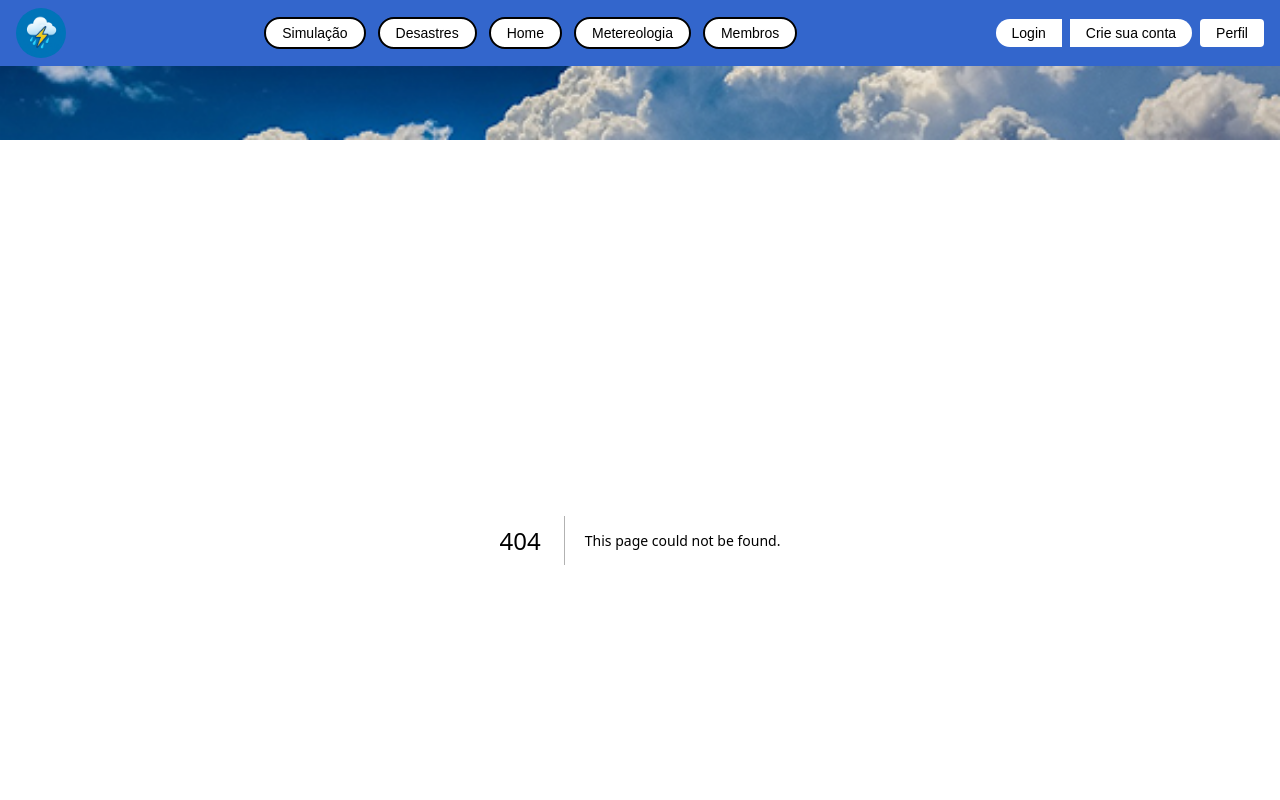
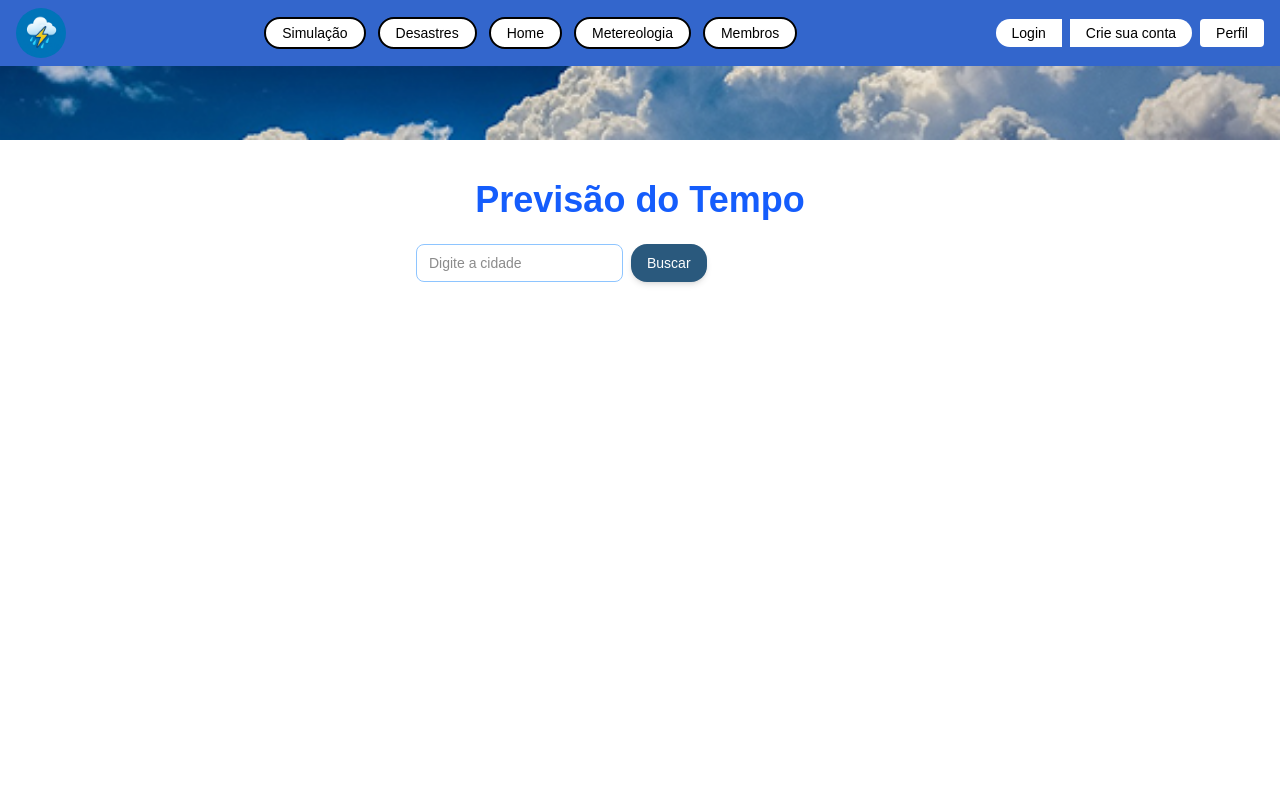
Before and after one commit to juliabusso/GlobalSolutionClimaAI, a Next.js app in the folder climaai/: page /metereologia in a window 1280 px wide. Before the commit this address had no page. Shown: the top 800 px of the page. Built offline with nearby package versions, Linux system fonts and the light colour scheme.

Commit message:
Card, button, utils, página de metereologia tudo funcionando

```diff
--- a/climaai/package.json
+++ b/climaai/package.json
@@ -9,10 +9,12 @@
     "lint": "next lint"
   },
   "dependencies": {
+    "clsx": "^2.1.1",
     "lucide-react": "^0.513.0",
     "next": "15.3.3",
     "react": "^19.0.0",
-    "react-dom": "^19.0.0"
+    "react-dom": "^19.0.0",
+    "tailwind-variants": "^1.0.0"
   },
   "devDependencies": {
     "@eslint/eslintrc": "^3",
--- a/climaai/src/app/layout.tsx
+++ b/climaai/src/app/layout.tsx
@@ -1,6 +1,6 @@
 import './globals.css';
-import Header from './components/Header';
-import Footer from './components/Footer';
+import Header from '@/components/Header';
+import Footer from '@/components/Footer';
 
 export const metadata = {
   title: 'ClimaAI',
--- /dev/null
+++ b/climaai/src/app/metereologia/page.tsx
@@ -0,0 +1,90 @@
+'use client'
+
+import { useState } from 'react'
+import { Input } from '@/components/Input'
+import { Button } from '@/components/Button'
+import { Card, CardContent } from '@/components/Card'
+import { CloudSun, CloudRain, Sun, Snowflake, Wind } from 'lucide-react'
+
+const getWeatherIcon = (code: number) => {
+  if ([0, 1].includes(code)) return <Sun className="text-yellow-500 w-8 h-8" />
+  if ([2].includes(code)) return <CloudSun className="text-blue-500 w-8 h-8" />
+  if ([3, 45, 48].includes(code)) return <CloudRain className="text-gray-500 w-8 h-8" />
+  if ([51, 53, 55, 61, 63, 65, 80, 81, 82].includes(code)) return <CloudRain className="text-blue-400 w-8 h-8" />
+  if ([71, 73, 75, 85, 86].includes(code)) return <Snowflake className="text-blue-300 w-8 h-8" />
+  return <Wind className="text-gray-400 w-8 h-8" />
+}
+
+export default function WeatherPage() {
+  const [city, setCity] = useState('')
+  const [forecast, setForecast] = useState<any>(null)
+  const [loading, setLoading] = useState(false)
+
+  const getForecast = async () => {
+    setLoading(true)
+    try {
+      const geoRes = await fetch(
+        `https://geocoding-api.open-meteo.com/v1/search?name=${city}&count=1`
+      )
+      const geoData = await geoRes.json()
+
+      if (!geoData.results || geoData.results.length === 0) {
+        setForecast(null)
+        setLoading(false)
+        return
+      }
+
+      const { latitude, longitude } = geoData.results[0]
+      const weatherRes = await fetch(
+        `https://api.open-meteo.com/v1/forecast?latitude=${latitude}&longitude=${longitude}&daily=temperature_2m_max,temperature_2m_min,weathercode,windspeed_10m_max&timezone=auto`
+      )
+      const weatherData = await weatherRes.json()
+      setForecast(weatherData)
+    } catch (err) {
+      console.error(err)
+    }
+    setLoading(false)
+  }
+
+  return (
+    <div className="min-h-screen bg-white p-4 md:p-10">
+      <h1 className="text-2xl md:text-4xl font-bold text-blue-600 mb-6 text-center">
+        Previsão do Tempo
+      </h1>
+      <div className="max-w-md mx-auto flex gap-2 mb-8">
+        <Input
+          placeholder="Digite a cidade"
+          value={city}
+          onChange={(e) => setCity(e.target.value)}
+        />
+        <Button onClick={getForecast} disabled={loading}>
+          {loading ? 'Buscando...' : 'Buscar'}
+        </Button>
+      </div>
+
+      {forecast && (
+        <div className="max-w-4xl mx-auto grid grid-cols-1 sm:grid-cols-2 lg:grid-cols-3 gap-4">
+          {forecast.daily.time.map((date: string, index: number) => (
+            <Card key={date} className="bg-blue-50">
+              <CardContent className="p-4 text-center">
+                <p className="font-semibold text-blue-700">{new Date(date).toLocaleDateString()}</p>
+                <div className="flex justify-center my-2">
+                  {getWeatherIcon(forecast.daily.weathercode[index])}
+                </div>
+                <p className="text-blue-800">
+                  Máx: {forecast.daily.temperature_2m_max[index]}°C
+                </p>
+                <p className="text-blue-800">
+                  Mín: {forecast.daily.temperature_2m_min[index]}°C
+                </p>
+                <p className="text-sm text-gray-500">
+                  Vento: {forecast.daily.windspeed_10m_max[index]} km/h
+                </p>
+              </CardContent>
+            </Card>
+          ))}
+        </div>
+      )}
+    </div>
+  )
+}
--- a/climaai/src/app/perfil/page.tsx
+++ b/climaai/src/app/perfil/page.tsx
@@ -1,5 +1,5 @@
 import Image from "next/image";
-import { Button } from "../components/Button";
+import { Button } from "@/components/Button";
 
 export default function ProfilePage() {
   return (
--- /dev/null
+++ b/climaai/src/components/Card.tsx
@@ -0,0 +1,31 @@
+import { cn } from './lib/util'
+import { HTMLAttributes, ReactNode } from 'react'
+
+interface CardProps extends HTMLAttributes<HTMLDivElement> {
+  children?: ReactNode
+}
+
+export function Card({ className, children, ...props }: CardProps) {
+  return (
+    <div
+      className={cn(
+        "rounded-xl border bg-white p-4 shadow-md",
+        className
+      )}
+      {...props}
+    >
+      {children}
+    </div>
+  )
+}
+
+export function CardContent({ className, children, ...props }: CardProps) {
+  return (
+    <div
+      className={cn("p-2", className)}
+      {...props}
+    >
+      {children}
+    </div>
+  )
+}
--- /dev/null
+++ b/climaai/src/components/Input.tsx
@@ -0,0 +1,25 @@
+'use client'
+
+import { InputHTMLAttributes } from 'react'
+import { cn } from './lib/util'
+
+interface InputProps extends InputHTMLAttributes<HTMLInputElement> {
+  label?: string
+}
+
+export function Input({ label, className, ...props }: InputProps) {
+  return (
+    <div className="flex flex-col gap-1">
+      {label && <label className="text-sm text-blue-700 font-medium">{label}</label>}
+      <input
+        className={cn(
+          'border border-blue-300 rounded-lg px-3 py-2 text-sm outline-none focus:ring-2 focus:ring-blue-500 focus:border-transparent transition w-full',
+          className
+        )}
+        {...props}
+      />
+    </div>
+  )
+}
+
+export default Input
--- /dev/null
+++ b/climaai/src/components/lib/util.ts
@@ -0,0 +1,18 @@
+import { clsx, type ClassValue } from 'clsx'
+import { twMerge } from 'tailwind-merge'
+
+export function cn(...inputs: ClassValue[]) {
+  return twMerge(clsx(...inputs))
+}
+
+export function capitalize(str: string): string {
+  return str.charAt(0).toUpperCase() + str.slice(1)
+}
+
+export function formatDate(dateStr: string): string {
+  return new Date(dateStr).toLocaleDateString('pt-BR', {
+    weekday: 'long',
+    day: 'numeric',
+    month: 'long',
+  })
+}
```
Also changed, not shown: climaai/src/components/Button.tsx (renamed from climaai/src/app/components/Button.tsx), climaai/src/components/Footer.tsx (renamed from climaai/src/app/components/Footer.tsx), climaai/src/components/Header.tsx (renamed from climaai/src/app/components/Header.tsx), 2 other files (tests, documents, lock files or other folders).
